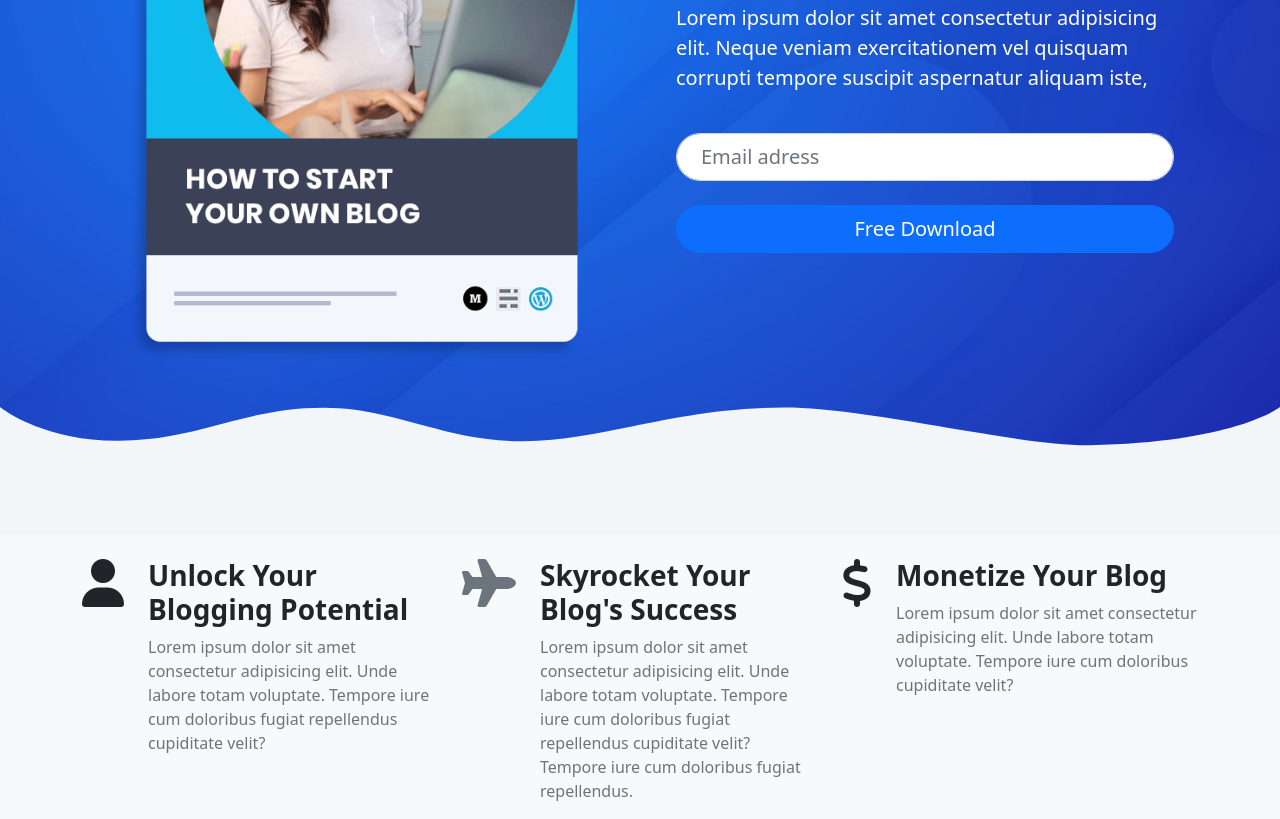
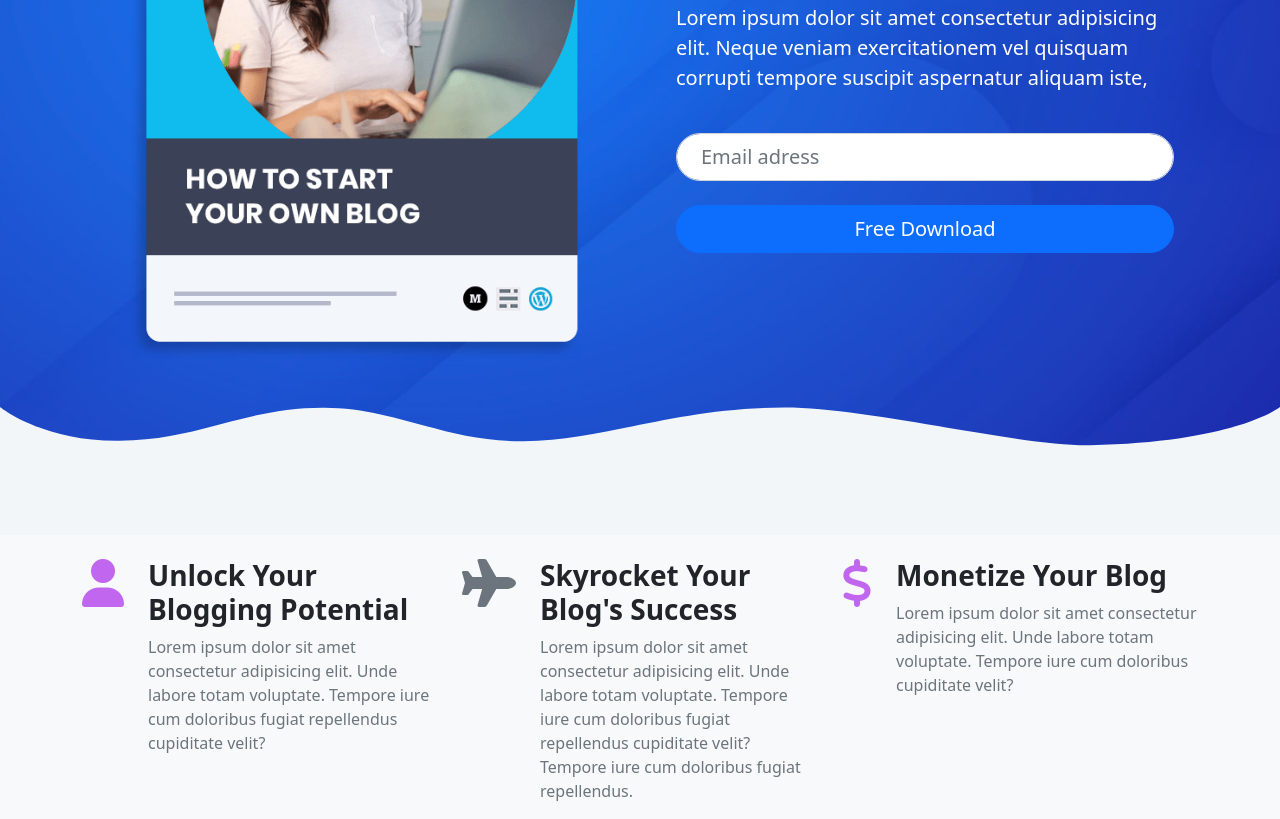
Before and after one commit to adampekala/ebook-webside, a plain HTML site: page index.html in a window 1280 px wide. Shown: the part 336-1155 px from the top of the page. Drawn offline with nearby package versions, Linux system fonts and the light colour scheme.

Commit message:
change icons color

```diff
--- a/style.css
+++ b/style.css
@@ -2,6 +2,12 @@
   --color-primary-dark: rgb(193, 103, 239);
   --color-primary-light: rgb(193, 125, 239);
 }
+
+.text-prim {
+  color: var(--color-primary-dark);
+}
+
+
 
 .navbar-nav .btn-outline-light:hover {
   color: var(--bs-dark);
```
